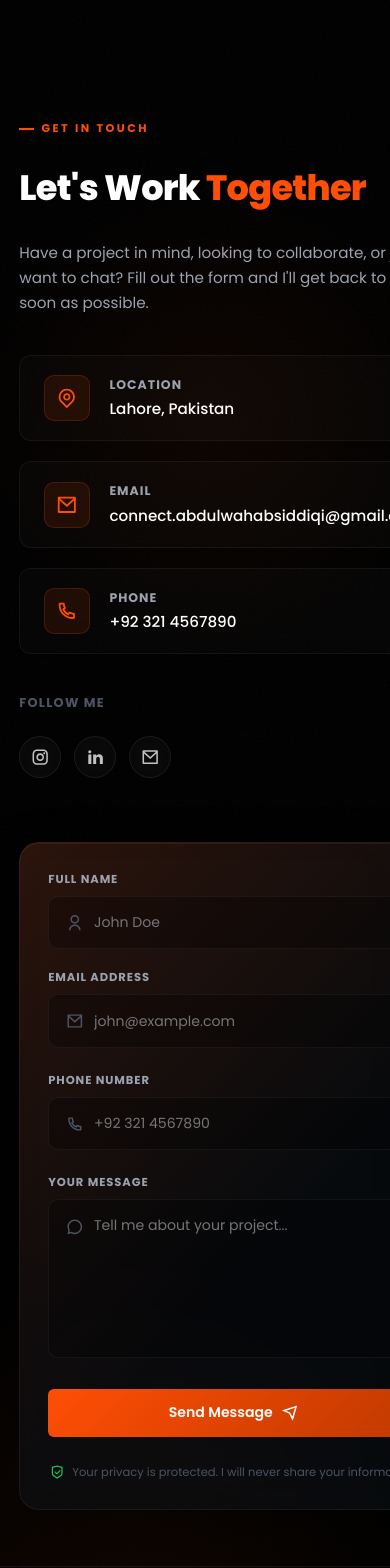
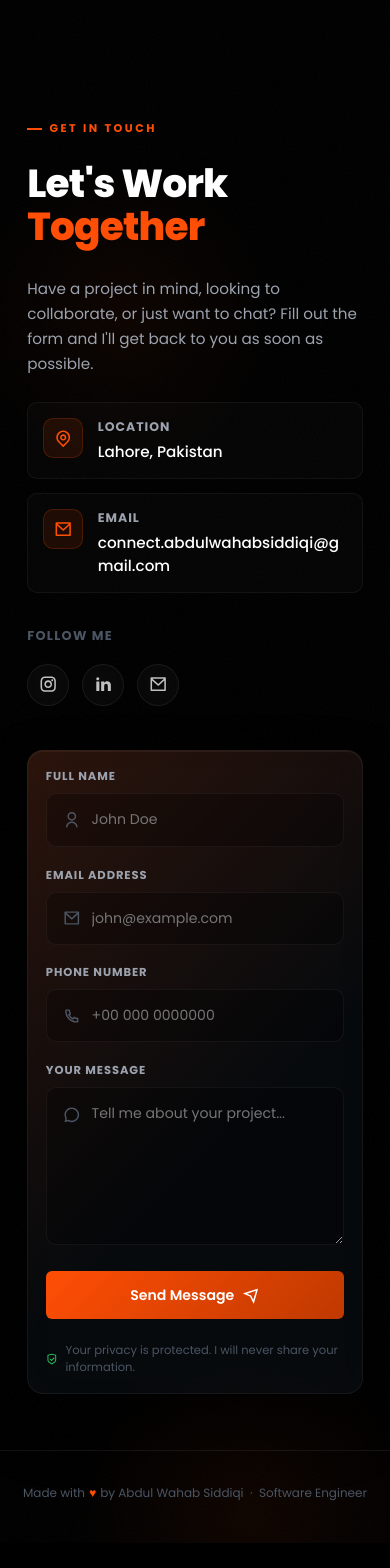
Before and after one commit to Ab-Wb-Sid/my-portfolio, a React (Vite) app: page / in a window 390 px wide. Shown: the part 4800-6368 px from the top of the page. After the commit the page ends 6343 px from the top, so only its background shows below. Built offline with nearby package versions, Linux system fonts and the light colour scheme.

Commit message:
footer responsiveness

```diff
--- a/src/sections/Footer.css
+++ b/src/sections/Footer.css
@@ -51,6 +51,7 @@
   display: grid;
   grid-template-columns: 1fr;
   gap: 4rem;
+  width: min(100% - 2rem, var(--max-width));
 }
 
 @media (min-width: 992px) {
@@ -66,6 +67,7 @@
   flex-direction: column;
   align-items: flex-start;
   gap: 1.5rem;
+  min-width: 0;
 }
 
 .contact__info-panel .section__title {
@@ -92,6 +94,7 @@
   gap: 1.25rem;
   width: 100%;
   max-width: 480px;
+  min-width: 0;
 }
 
 .contact__card {
@@ -103,6 +106,7 @@
   border-radius: 12px;
   padding: 1.2rem 1.5rem;
   transition: transform 0.3s ease, border-color 0.3s ease, background-color 0.3s ease;
+  min-width: 0;
 }
 
 .contact__card:hover {
@@ -134,10 +138,15 @@
   margin-bottom: 0.2rem;
 }
 
+.contact__card-details {
+  min-width: 0;
+}
+
 .contact__card-details p {
   font-size: 0.95rem;
   font-weight: 500;
   color: var(--white);
+  overflow-wrap: anywhere;
 }
 
 .contact__card-details p a {
@@ -200,6 +209,7 @@
   box-shadow: 0 30px 60px rgba(0, 0, 0, 0.4), inset 0 1px 0 rgba(255, 255, 255, 0.05);
   position: relative;
   transition: border-color 0.3s ease, box-shadow 0.3s ease;
+  min-width: 0;
 }
 
 .contact__form-card::after {
@@ -382,6 +392,9 @@
   color: var(--text-muted);
   position: relative;
   z-index: 2;
+  text-align: center;
+  flex-wrap: wrap;
+  row-gap: 0.25rem;
 }
 
 .footer__bottom span {
@@ -392,9 +405,100 @@
 /* Mobile responsive padding adjustments */
 @media (max-width: 768px) {
   .footer-section {
-    padding: 4rem 0 1.5rem;
+    padding: 4rem 0 1.25rem;
+    overflow-x: hidden;
   }
+
+  .footer-section::before {
+    width: 320px;
+    height: 320px;
+  }
+
+  .footer-section::after {
+    width: 360px;
+    height: 360px;
+  }
+
+  .footer__container {
+    gap: 2.75rem;
+    width: min(100% - 1.25rem, var(--max-width));
+  }
+
+  .contact__info-panel {
+    align-items: stretch;
+    gap: 1.15rem;
+  }
+
+  .contact__info-panel .section__title,
+  .contact__info-panel .section__subtitle {
+    text-align: left;
+  }
+
+  .contact__info-panel .section__title {
+    font-size: clamp(2rem, 10vw, 2.65rem);
+  }
+
+  .contact__info-panel .section__subtitle {
+    max-width: none;
+    margin-bottom: 0.5rem;
+  }
+
+  .contact__cards {
+    max-width: none;
+    gap: 0.9rem;
+  }
+
+  .contact__card {
+    gap: 0.9rem;
+    padding: 1rem;
+    border-radius: 10px;
+  }
+
+  .contact__card-icon {
+    width: 40px;
+    height: 40px;
+    font-size: 1.15rem;
+  }
+
+  .contact__socials {
+    flex-wrap: wrap;
+  }
+
   .contact__form-card {
-    padding: 1.75rem;
+    padding: 1.5rem;
+    border-radius: 16px;
+  }
+
+  .contact__form-card::after {
+    border-radius: 16px;
+  }
+
+  .footer__bottom {
+    padding: 2rem 1rem 1.25rem;
+    line-height: 1.6;
   }
 }
+
+@media (max-width: 420px) {
+  .footer__container {
+    width: min(100% - 1rem, var(--max-width));
+  }
+
+  .contact__card {
+    align-items: flex-start;
+    padding: 0.95rem;
+  }
+
+  .contact__form-card {
+    padding: 1.1rem;
+  }
+
+  .contact__form {
+    gap: 1.2rem;
+  }
+
+  .input-with-icon input,
+  .input-with-icon textarea {
+    padding-right: 0.95rem;
+  }
+}
--- a/src/sections/Footer.jsx
+++ b/src/sections/Footer.jsx
@@ -44,7 +44,7 @@ export default function Footer() {
 
         {/* Left Side: Info Panel */}
         <motion.div className="contact__info-panel"
-          initial={{ opacity: 0, x: -40 }} whileInView={{ opacity: 1, x: 0 }}
+          initial={{ opacity: 0, y: 30 }} whileInView={{ opacity: 1, y: 0 }}
           viewport={{ once: true, amount: 0.3 }} transition={{ duration: 0.8, ease: [0.16, 1, 0.3, 1] }}>
           <span className="section__label">Get In Touch</span>
           <h2 className="section__title">Let's Work <span>Together</span></h2>
@@ -73,15 +73,6 @@ export default function Footer() {
               </div>
             </div>
 
-            <div className="contact__card">
-              <div className="contact__card-icon">
-                <RiPhoneLine />
-              </div>
-              <div className="contact__card-details">
-                <h4>Phone</h4>
-                <p><a href="tel:+923214567890">+92 321 4567890</a></p>
-              </div>
-            </div>
           </div>
 
           <div className="contact__socials-title">Follow Me</div>
@@ -100,7 +91,7 @@ export default function Footer() {
 
         {/* Right Side: Form Card */}
         <motion.div className="contact__form-card"
-          initial={{ opacity: 0, x: 40 }} whileInView={{ opacity: 1, x: 0 }}
+          initial={{ opacity: 0, y: 30 }} whileInView={{ opacity: 1, y: 0 }}
           viewport={{ once: true, amount: 0.3 }} transition={{ duration: 0.8, ease: [0.16, 1, 0.3, 1] }}>
 
           <form className="contact__form" onSubmit={handleSubmit}>
@@ -124,7 +115,7 @@ export default function Footer() {
             <div className="form-input-wrapper">
               <label htmlFor="contact-phone">Phone Number</label>
               <div className="input-with-icon">
-                <input type="text" id="contact-phone" name="phone" placeholder="+92 321 4567890" />
+                <input type="text" id="contact-phone" name="phone" placeholder="+00 000 0000000" />
                 <RiPhoneLine className="input-icon" />
               </div>
             </div>
```
Also changed, not shown: 1 other file (tests, documents, lock files or other folders).
